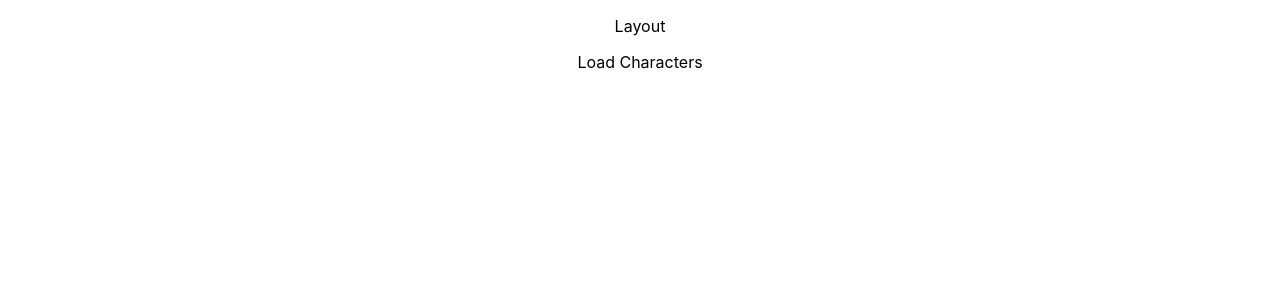
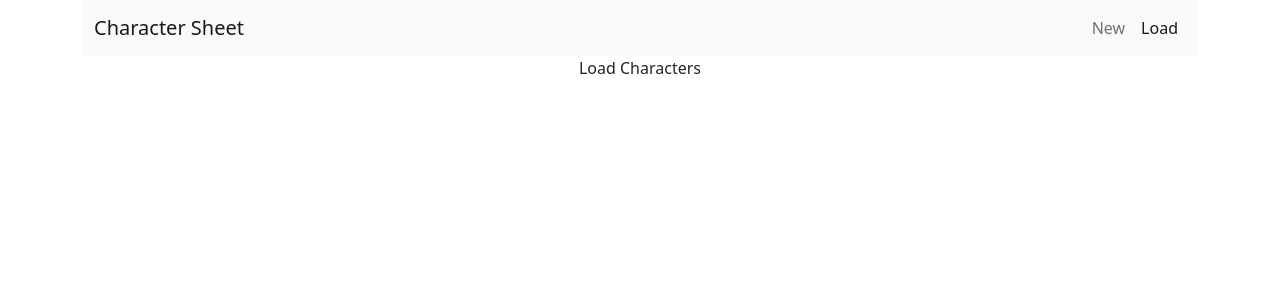
Before and after one commit to MitulMistry/character-sheet, a React (Create React App) app: page /load in a window 1280 px wide. Shown: the top 300 px of the page. Built offline with nearby package versions, Linux system fonts and the light colour scheme.

Commit message:
Implement NavBar component

```diff
--- a/package.json
+++ b/package.json
@@ -17,6 +17,7 @@
     "react-bootstrap": "^2.7.2",
     "react-dom": "^18.2.0",
     "react-redux": "^8.0.5",
+    "react-router-bootstrap": "^0.26.2",
     "react-router-dom": "^6.8.1",
     "react-scripts": "5.0.1",
     "typescript": "^4.9.5",
--- a/src/components/Layout/Layout.tsx
+++ b/src/components/Layout/Layout.tsx
@@ -1,10 +1,11 @@
 import React from 'react';
+import NavBar from '../NavBar/NavBar';
 import { Outlet } from 'react-router-dom';
 
 function Layout() {
   return (
     <div>
-      <p>Layout</p>
+      <NavBar />
       <Outlet />
     </div>
   );
--- /dev/null
+++ b/src/components/NavBar/NavBar.tsx
@@ -0,0 +1,30 @@
+import React from 'react';
+import Container from 'react-bootstrap/Container';
+import Nav from 'react-bootstrap/Nav';
+import Navbar from 'react-bootstrap/Navbar';
+import { LinkContainer } from 'react-router-bootstrap';
+
+function NavBar() {
+  return (
+    <Navbar bg="light" expand="lg">
+      <Container>
+        <LinkContainer to="/">
+          <Navbar.Brand>Character Sheet</Navbar.Brand>
+        </LinkContainer>
+        <Navbar.Toggle aria-controls="basic-navbar-nav" />
+        <Navbar.Collapse id="basic-navbar-nav" className="justify-content-end">
+          <Nav className="ms-auto">
+            <LinkContainer to="/new">
+              <Nav.Link>New</Nav.Link>
+            </LinkContainer>
+            <LinkContainer to="/load">
+              <Nav.Link>Load</Nav.Link>
+            </LinkContainer>
+          </Nav>
+        </Navbar.Collapse>
+      </Container>
+    </Navbar>
+  );
+}
+
+export default NavBar;
--- a/src/index.css
+++ b/src/index.css
@@ -1,4 +1,4 @@
-body {
+/* body {
   margin: 0;
   font-family: -apple-system, BlinkMacSystemFont, 'Segoe UI', 'Roboto', 'Oxygen',
     'Ubuntu', 'Cantarell', 'Fira Sans', 'Droid Sans', 'Helvetica Neue',
@@ -10,4 +10,4 @@ body {
 code {
   font-family: source-code-pro, Menlo, Monaco, Consolas, 'Courier New',
     monospace;
-}
+} */
--- a/src/index.tsx
+++ b/src/index.tsx
@@ -5,6 +5,7 @@ import { store } from './app/store';
 import { BrowserRouter as Router } from 'react-router-dom';
 import App from './App';
 import reportWebVitals from './reportWebVitals';
+import 'bootstrap/dist/css/bootstrap.css';
 import './index.css';
 
 const container = document.getElementById('root')!;
--- /dev/null
+++ b/src/typings/index.d.ts
@@ -0,0 +1 @@
+declare module 'react-router-bootstrap';
```
Also changed, not shown: 1 other file (tests, documents, lock files or other folders).
